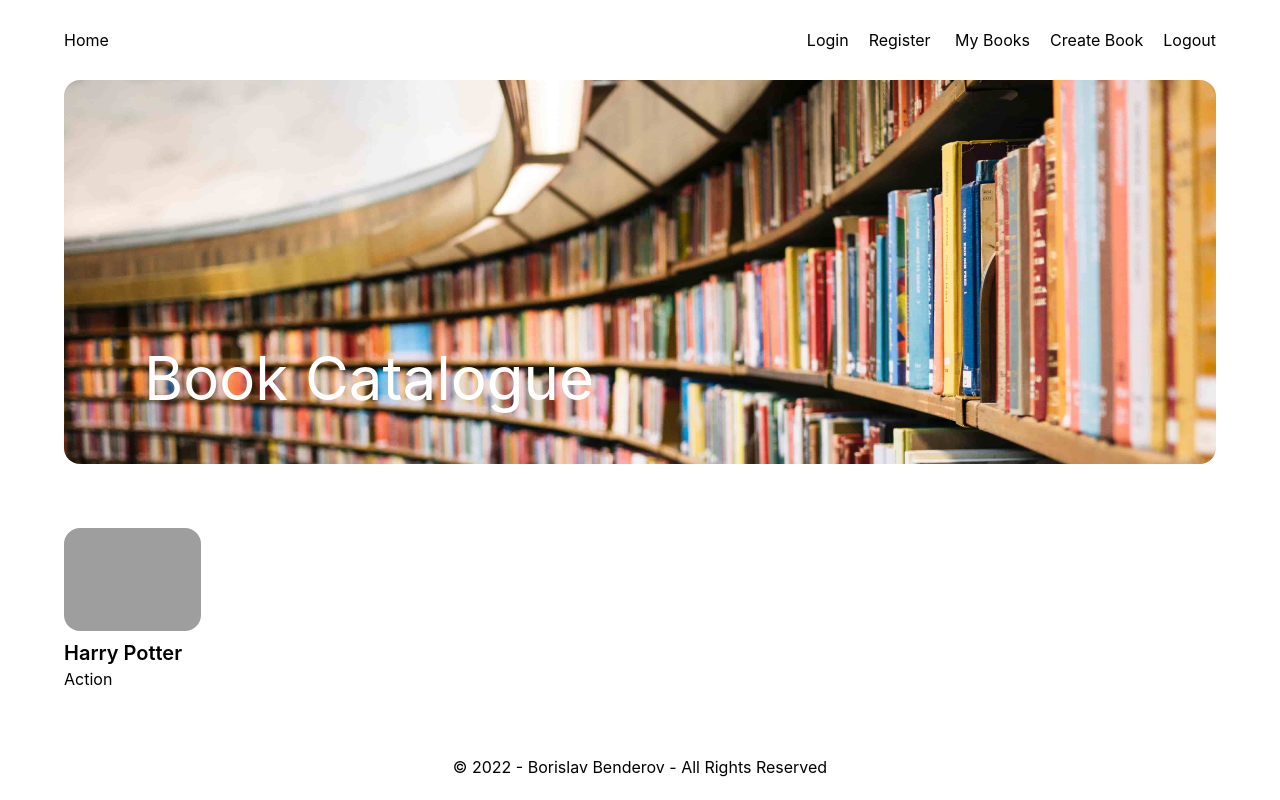
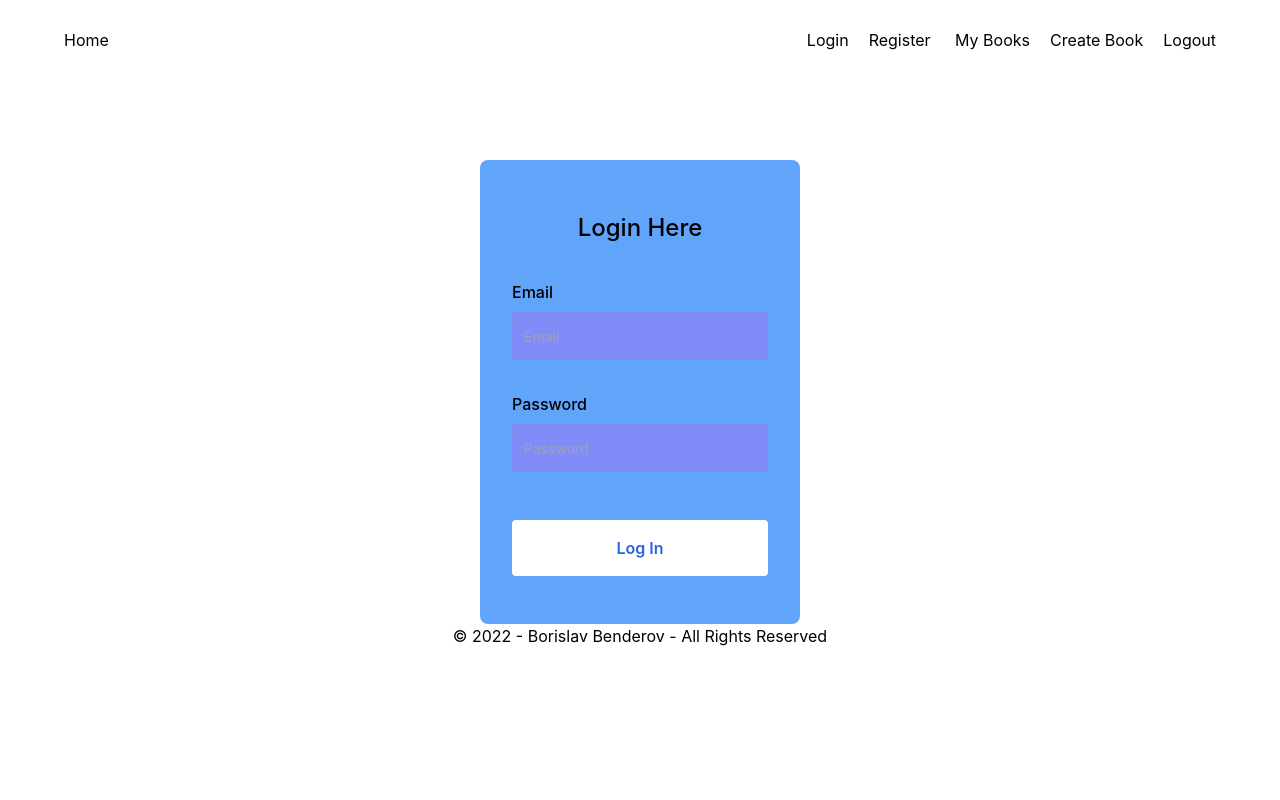
Before and after one commit to BorislavBenderov/mern-book-app, a React (Create React App) app in the folder client/: page /login in a window 1280 px wide. Built offline with nearby package versions, Linux system fonts and the light colour scheme; grey boxes are pictures that could not be loaded.

Commit message:
Add login page

```diff
--- a/client/src/App.js
+++ b/client/src/App.js
@@ -1,12 +1,13 @@
 import { Footer } from "./components/footer/Footer";
 import { Header } from "./components/header/Header";
 import { Dashboard } from "./pages/dashboard/Dashboard";
+import { Login } from './pages/login/Login';
 
 function App() {
   return (
     <div className='max-w-6xl m-auto'>
       <Header />
-      <Dashboard />
+      <Login />
       <Footer />
     </div>
   );
--- /dev/null
+++ b/client/src/pages/login/Login.js
@@ -0,0 +1,29 @@
+export const Login = () => {
+    return (
+        <form className='w-80 bg-blue-400 rounded-lg py-12 px-8 m-auto mt-20'>
+            <h3 className='text-2xl font-medium leading-10 text-center'>Login Here</h3>
+            <label
+                className='block mt-8 text-base font-medium'
+                htmlFor="email">Email</label>
+            <input
+                className='block h-12 w-full bg-indigo-400 rounded-sm px-3 mt-2 text-sm'
+                type="text"
+                placeholder="Email"
+                id="email"
+                name="email" />
+            <label
+                className='block mt-8 text-base font-medium'
+                htmlFor="password">Password</label>
+            <input
+                className='block h-12 w-full bg-indigo-400 rounded-sm px-3 mt-2 text-sm'
+                type="password"
+                placeholder="Password"
+                id="password"
+                name="password" />
+            <button
+                className='mt-12 w-full bg-white py-4 text-base font-semibold rounded cursor-pointer text-blue-600'
+                type="submit">Log In</button>
+            <p className=""></p>
+        </form>
+    );
+}
```
